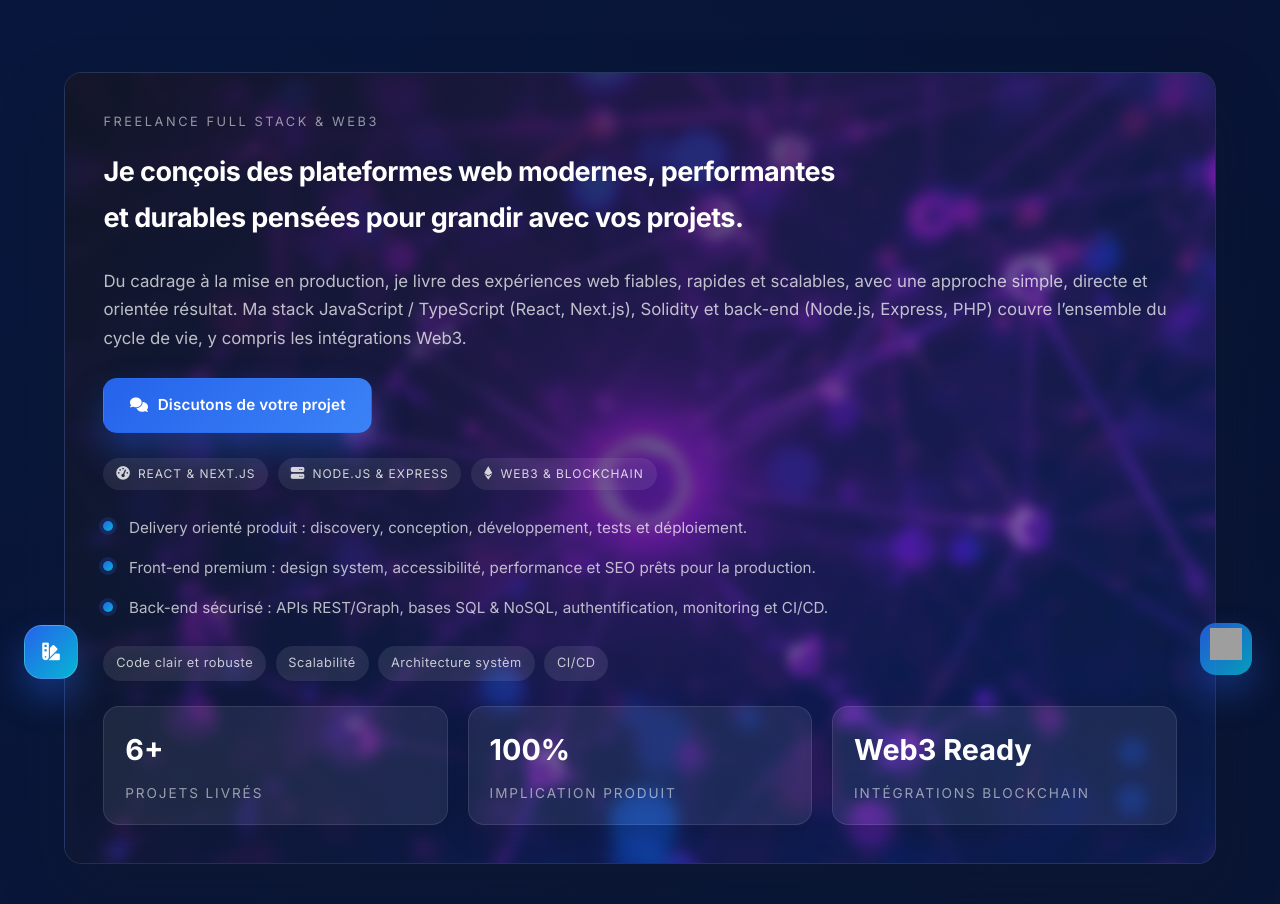
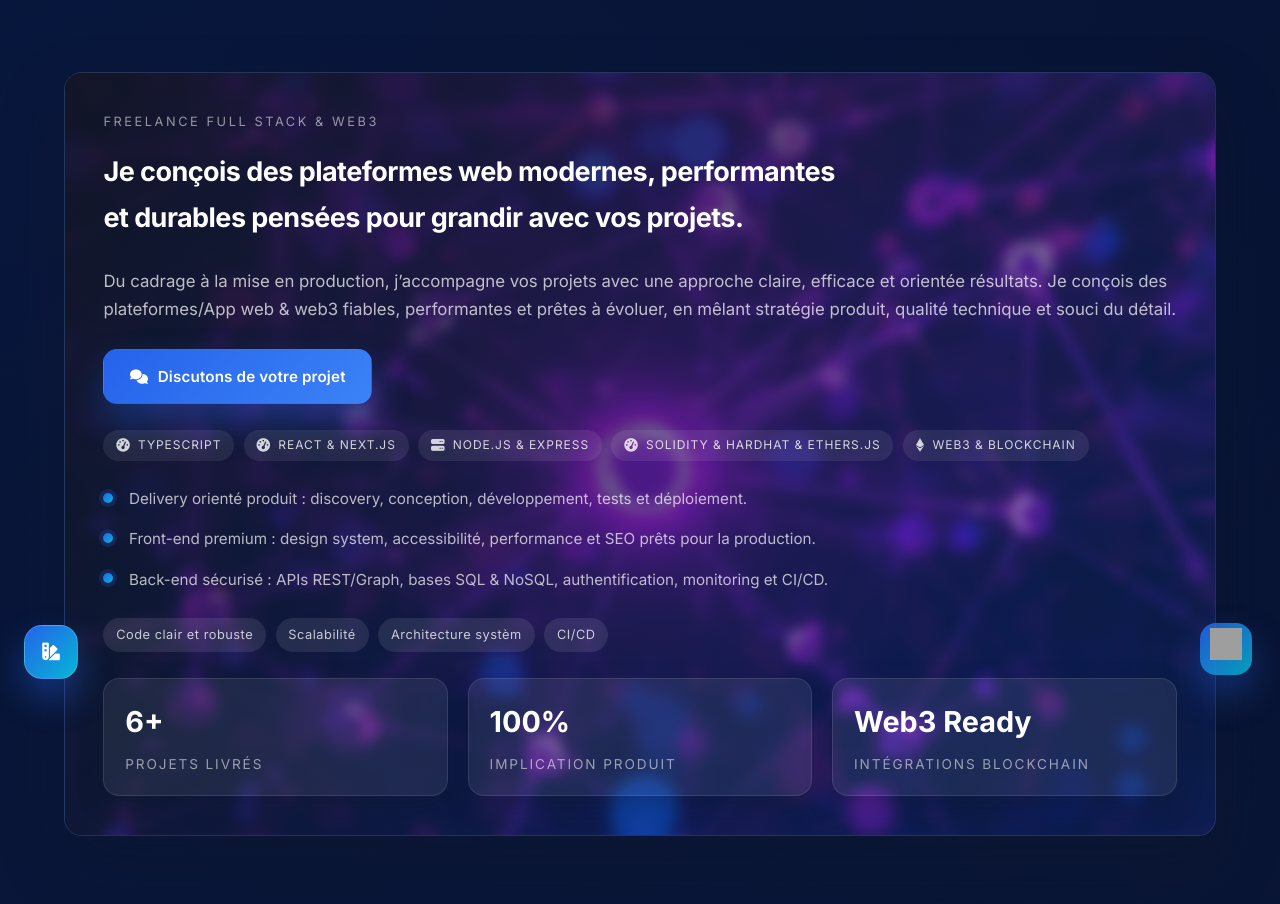
Before and after one commit to Alyaesub/portfolio-1, a PHP site: page / in a window 1280 px wide. Shown: the part 97-1001 px from the top of the page. Run offline with PHP 8.4, Linux system fonts and the light colour scheme; grey boxes are pictures that could not be loaded.

Commit message:
maj de secu et card sand box

```diff
--- a/Functions/mailHelper.php
+++ b/Functions/mailHelper.php
@@ -73,7 +73,7 @@ try {
   }
   $mail = new PHPMailer(true);
   $mail->isSMTP();
-  $mail->Host = 'mail.sites-alya.fr';
+  $mail->Host = 'mail.pascalreynier.fr';
   $mail->SMTPAuth = true;
   $mail->Username = $env['SMTP_USER'];
   $mail->Password = $env['SMTP_PASS'];
@@ -81,11 +81,11 @@ try {
   $mail->Port = 587;
 
   // Expéditeur
-  $mail->setFrom('contact@sites-alya.fr', 'Portfolio - Formulaire');
+  $mail->setFrom('contact@pascalreynier.fr', 'Portfolio - Formulaire');
 
   // Destinataires (mail pro ici)
   $mail->addAddress('reynierpascal@yahoo.com');
-  $mail->addAddress('contact@sites-alya.fr'); // copie dans ta boîte O2Switch
+  $mail->addAddress('contact@pascalreynier.fr'); // copie dans boîte O2Switch
 
   // Contenu du message
   $mail->isHTML(true);
--- a/index.php
+++ b/index.php
@@ -9,25 +9,25 @@ require_once "controllers/routeur.php";
 	<meta name="viewport" content="width=device-width, initial-scale=1.0">
 	<!-- SEO -->
 	<title>Pascal Reynier – Développeur Web Full Stack & Web3 Freelance</title>
-	<meta name="description" content="Développeur web full stack freelance spécialisé React, Next.js, Node.js, PHP et Web3. Création de sites, applications, APIs, dashboards et intégrations blockchain. Basé en France, disponible remote.">
+	<meta name="description" content="Développeur web full stack freelance spécialisé React, Next.js, Node.js, PHP et Web3. Création de sites, applications, APIs, dashboards et intégrations blockchain. Basé en France, disponible en remote.">
 	<meta name="author" content="Pascal Reynier">
 	<meta name="robots" content="index, follow">
 	<!-- Canonical -->
-	<link rel="canonical" href="https://sites-alya.fr/">
+	<link rel="canonical" href="https://pascalreynier.fr/">
 	<!-- Hreflang -->
-	<link rel="alternate" hreflang="fr" href="https://sites-alya.fr/">
-	<link rel="alternate" hreflang="x-default" href="https://sites-alya.fr/">
+	<link rel="alternate" hreflang="fr" href="https://pascalreynier.fr/">
+	<link rel="alternate" hreflang="x-default" href="https://pascalreynier.fr/">
 	<!-- Open Graph -->
 	<meta property="og:type" content="website">
 	<meta property="og:title" content="Pascal Reynier – Développeur Web Full Stack & Web3 Freelance">
-	<meta property="og:description" content="Création de plateformes web modernes : React, Next.js, Node.js, PHP, APIs, Web3. Découvrez mes projets et contactez-moi pour vos besoins.">
-	<meta property="og:url" content="https://sites-alya.fr/">
-	<meta property="og:image" content="https://sites-alya.fr/asset/logoPr.png">
+	<meta property="og:description" content="Création de plateformes web modernes : React, Next.js, Node.js, PHP, APIs et Web3. Découvrez mes projets et contactez-moi pour vos besoins.">
+	<meta property="og:url" content="https://pascalreynier.fr/">
+	<meta property="og:image" content="https://pascalreynier.fr/asset/logoPr.png">
 	<!-- Twitter Card -->
 	<meta name="twitter:card" content="summary_large_image">
 	<meta name="twitter:title" content="Pascal Reynier – Développeur Web Full Stack & Web3 Freelance">
 	<meta name="twitter:description" content="Développement web moderne : React, Next.js, Node.js, PHP, Web3. Contactez-moi.">
-	<meta name="twitter:image" content="https://sites-alya.fr/asset/logoPr.png">
+	<meta name="twitter:image" content="https://pascalreynier.fr/asset/logoPr.png">
 	<!-- Performance -->
 	<link rel="preload" href="styles/css/main.css" as="style">
 	<link rel="preload" href="asset/ProfilePic.jpg" as="image">
@@ -42,17 +42,19 @@ require_once "controllers/routeur.php";
 		href="https://cdnjs.cloudflare.com/ajax/libs/font-awesome/6.7.1/css/all.min.css"
 		integrity="sha512-5Hs3dF2AEPkpNAR7UiOHba+lRSJNeM2ECkwxUIxC1Q/FLycGTbNapWXB4tP889k5T5Ju8fs4b1P5z/iB4nMfSQ=="
 		crossorigin="anonymous" referrerpolicy="no-referrer" />
+	<!-- Main CSS -->
 	<link rel="stylesheet" href="styles/css/main.css">
+	<!-- Script -->
 	<script src="javascript/script.js" defer></script>
-	<!-- Schema.org-->
+	<!-- Schema.org -->
 	<script type="application/ld+json">
 		{
 			"@context": "https://schema.org",
 			"@type": "Person",
 			"name": "Pascal Reynier",
 			"jobTitle": "Développeur Web Full Stack & Web3 Freelance",
-			"url": "https://sites-alya.fr/",
-			"image": "https://sites-alya.fr/asset/ProfilePic.jpg",
+			"url": "https://pascalreynier.fr/",
+			"image": "https://pascalreynier.fr/asset/ProfilePic.jpg",
 			"sameAs": [
 				"https://www.linkedin.com/in/pascal-reynier-75a11b326/",
 				"https://github.com/Alyaesub",
@@ -126,16 +128,18 @@ require_once "controllers/routeur.php";
 					<h1>Je conçois des plateformes web modernes, performantes et durables pensées pour grandir avec vos projets.</h1>
 				</div>
 				<p class="lead">
-					Du cadrage à la mise en production, je livre des expériences web fiables, rapides et scalables, avec une approche simple, directe et orientée résultat.
-					Ma stack JavaScript / TypeScript (React, Next.js), Solidity et back-end (Node.js, Express, PHP) couvre l’ensemble du cycle de vie,
-					y compris les intégrations Web3.
+					Du cadrage à la mise en production, j’accompagne vos projets avec une approche claire,
+					efficace et orientée résultats. Je conçois des plateformes/App web & web3 fiables, performantes
+					et prêtes à évoluer, en mêlant stratégie produit, qualité technique et souci du détail.
 				</p>
 				<div class="hero-actions">
 					<a href="#contact" class="btn btn-primary"><i class="fa-solid fa-comments"></i>Discutons de votre projet</a>
 				</div>
 				<div class="hero-badges">
+					<span class="badge"><i class="fa-solid fa-gauge-high"></i> TypeScript</span>
 					<span class="badge"><i class="fa-solid fa-gauge-high"></i> React & Next.js</span>
 					<span class="badge"><i class="fa-solid fa-server"></i> Node.js & Express</span>
+					<span class="badge"><i class="fa-solid fa-gauge-high"></i> Solidity & Hardhat & Ethers.js</span>
 					<span class="badge"><i class="fa-brands fa-ethereum"></i> Web3 & blockchain</span>
 				</div>
 				<ul class="hero-points">
@@ -559,34 +563,29 @@ require_once "controllers/routeur.php";
 		<section class="section-display section-archives" id="archives">
 			<div class="section-heading">
 				<span class="eyebrow">Archives</span>
-				<h2>Premiers projets & expérimentations</h2>
-				<p>Des réalisations plus anciennes, parfaites pour comprendre ma progression et ma curiosité technique.</p>
+				<h2>Sandbox & premiers projets</h2>
+				<p>
+					Un espace dédié regroupant mes anciens projets, expérimentations et prototypes.
+					Parfait pour explorer mon parcours, mes progrès techniques et mes premières approches front/back.
+				</p>
 			</div>
 			<div class="resource-grid">
-
-				<a class="resource-card" href="http://blogweb3.sites-alya.fr/" target="_blank" rel="noopener">
-					<h4>Blog Web3</h4>
-					<p>CMS complet avec interface d’administration, CRUD articles, authentification et gestion des rôles </p>
+				<!-- Carte Sandbox principale -->
+				<a class="resource-card" href="https://sites-alya.fr/" target="_blank" rel="noopener">
+					<h4>Sandbox – Projets & Démos</h4>
+					<p>
+						Accédez à toutes mes anciennes réalisations : mini-apps, jeux, tests techniques,
+						interfaces PHP, JavaScript vanilla, et autres expérimentations.
+					</p>
 					<div class="experience-tags">
-						<span class="tag">PHP</span>
-						<span class="tag">SQL</span>
-						<span class="tag">Bootstrap</span>
-						<span class="tag">UX</span>
+						<span class="tag">Apprentissage</span>
+						<span class="tag">Autodidacte</span>
+						<span class="tag">Formation</span>
 					</div>
-					<span class="resource-link">Voir la démo <i class="fa-solid fa-arrow-up-right-from-square"></i></span>
+					<span class="resource-link">
+						Explorer le Sandbox <i class="fa-solid fa-arrow-up-right-from-square"></i>
+					</span>
 				</a>
-
-				<a class="resource-card" href="https://jeux-de-des.sites-alya.fr/" target="_blank" rel="noopener">
-					<h4>🎲 Jeu de dés</h4>
-					<p>Exploration JavaScript vanilla : gestion des états, interactions DOM et animations.</p>
-					<div class="experience-tags">
-						<span class="tag">HTML/CSS</span>
-						<span class="tag">JavaScript</span>
-						<span class="tag">Bootstrap</span>
-					</div>
-					<span class="resource-link">Voir la démo <i class="fa-solid fa-arrow-up-right-from-square"></i></span>
-				</a>
-
 			</div>
 		</section>
 
```
